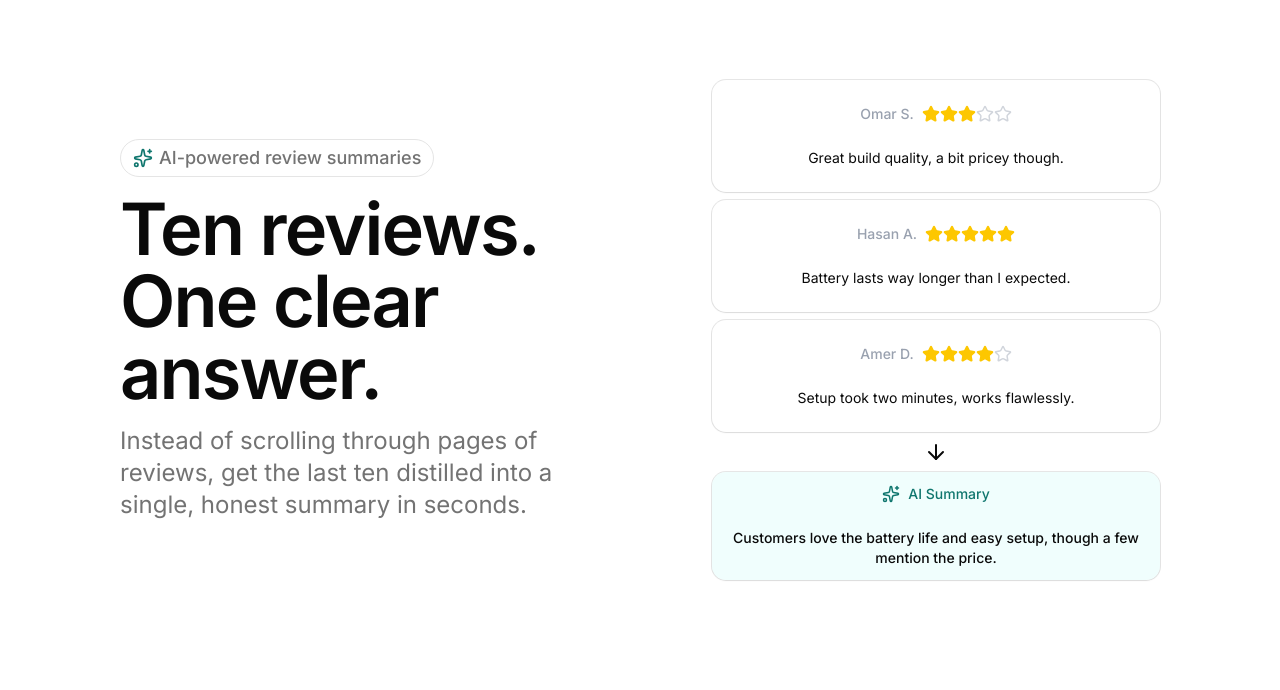
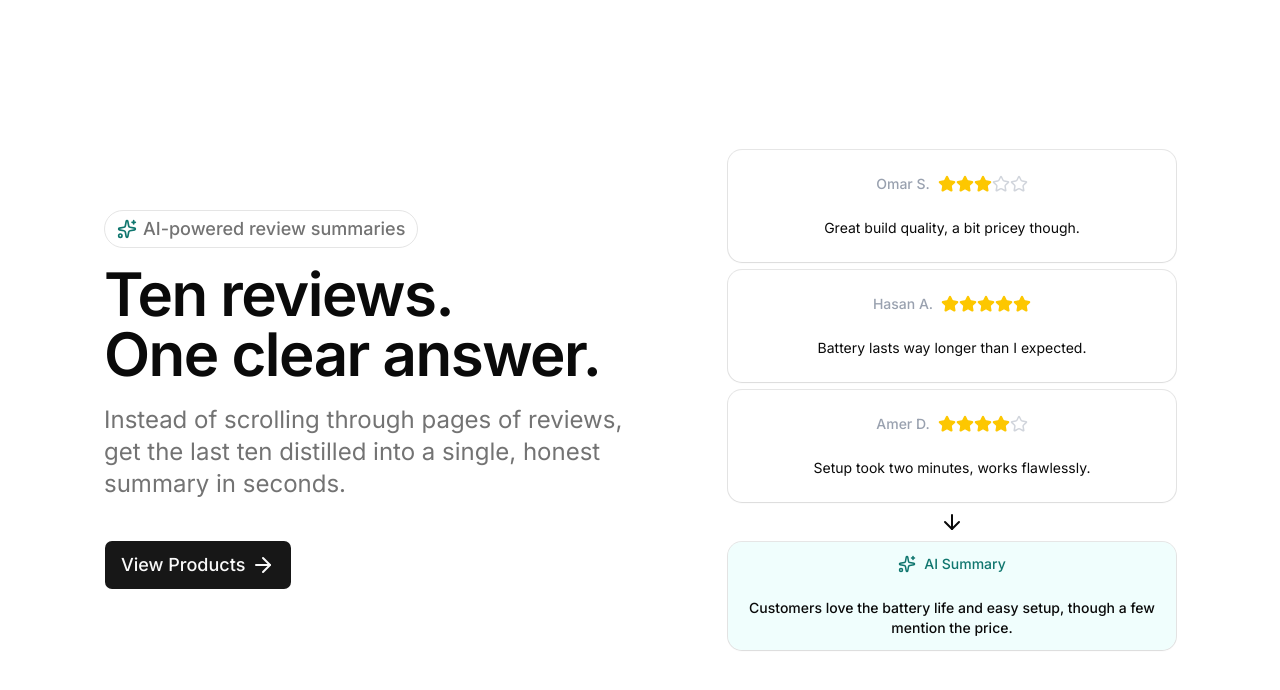
Before and after one commit to HasanAlasker/AI-Review-Summarizer, a Next.js app: page / in a window 1280 px wide. Shown: the top 690 px of the page. Built offline with nearby package versions, Linux system fonts and the light colour scheme.

Commit message:
home page responsive, fixed layout problems

```diff
--- a/app/layout.tsx
+++ b/app/layout.tsx
@@ -37,9 +37,9 @@ export default function RootLayout({
         inter.variable,
       )}
     >
-      <body className="min-h-full flex flex-col">
+      <body>
         <main
-          className="px-4 py-10 md:py-20 md:px-30"
+          className="min-h-full flex flex-col max-w-6xl m-auto py-10 lg:py-20 px-5 lg:px-10"
           style={{ minHeight: "100svh" }}
         >
           {children}
--- a/app/page.tsx
+++ b/app/page.tsx
@@ -25,23 +25,27 @@ const sampleReviews = [
 
 export default function Home() {
   return (
-    <div className="min-h-full flex flex-col gap-20 lg:flex-row justify-between">
+    <div className="min-h-full flex flex-col gap-20 lg:flex-row justify-between w-full m-auto">
       <div className="flex flex-col text-center lg:text-start justify-center lg:items-start items-center flex-1">
         <span className="mb-4 flex w-fit items-center gap-1.5 rounded-full border px-3 py-1 text-xs font-medium text-muted-foreground self-center lg:self-start lg:text-lg">
           <Sparkles className="text-[#0F766E] size-3 lg:size-5" />
           AI-powered review summaries
         </span>
-        <h1 className="text-4xl font-semibold tracking-tight sm:text-5xl lg:text-7xl">
+        <h1 className="text-4xl font-semibold tracking-tight sm:text-5xl lg:text-6xl">
           Ten reviews.
           <br />
           One clear answer.
         </h1>
-        <p className="mt-4 max-w-md text-muted-foreground lg:text-2xl lg:max-w-xl lg:mt">
+        <p className="mt-4 max-w-md text-muted-foreground lg:text-2xl lg:max-w-xl lg:mt-5">
           Instead of scrolling through pages of reviews, get the last ten
           distilled into a single, honest summary in seconds.
         </p>
+        <Button className={"mt-5 lg:mt-10 lg:text-lg lg:py-6 lg:px-4"}>
+          <Link href={"/products"}>View Products</Link>
+          <ArrowRight className="lg:size-6" />
+        </Button>
       </div>
-      <div className="flex flex-col gap-2 text-center max-w-md m-auto">
+      <div className="flex flex-col gap-2 text-center max-w-md m-auto lg:flex-2 lg:m-0">
         {sampleReviews.map((r, i) => (
           <RatingCards
             key={i}
--- a/app/products/[id]/page.tsx
+++ b/app/products/[id]/page.tsx
@@ -11,8 +11,8 @@ export default async function page({ params }: Props) {
   const product = await prisma.product.findUnique({ where: { id } });
 
   return (
-    <div>
-      <div className="flex flex-col md:flex-row gap-10 md:gap-10 lg:gap-20">
+    <div className="m-auto">
+      <div className="flex flex-col md:flex-row gap-10 md:gap-10 lg:gap-20 ">
         <div className="w-full aspect-square max-w-lg bg-gray-50 rounded-lg border border-border">
           <PackageOpen
             width={"50%"}
```
